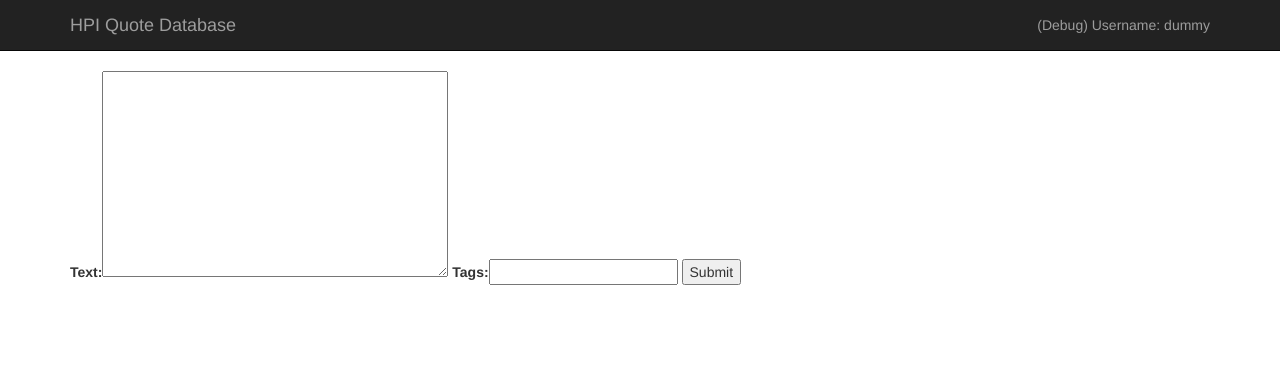
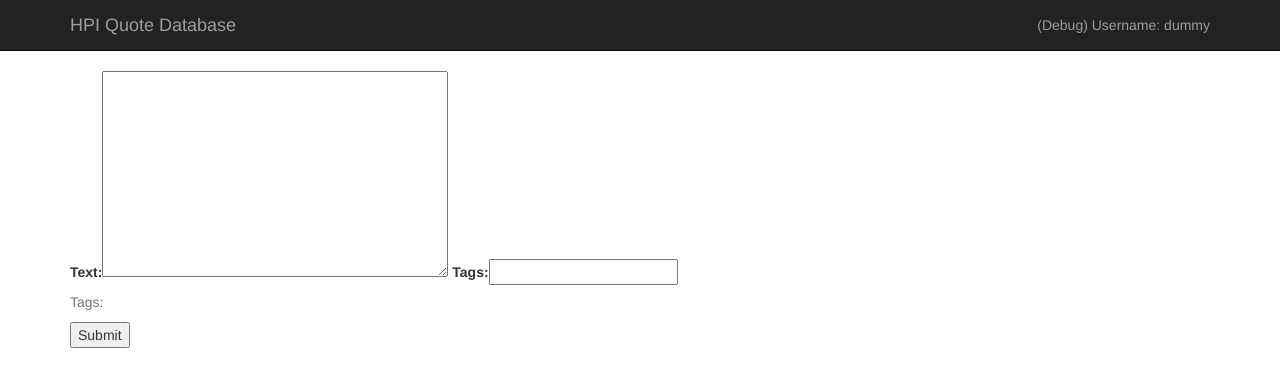
Before and after one commit to m0r13/hpi-quotedb, a Django app: template hpi_quotedb/quotedb/templates/quote/submit.html in a window 1280 px wide. Shown: the top 387 px of the page. Run offline with Django 3.2, Linux system fonts and the light colour scheme; the template is opened without the code that fills it: values that come from a table or form of the project are taken from there, others are empty; parts of the project's set-up code (start-up, migrations or seed data) failed here and were passed over; some libraries are stand-ins or nearby versions.

Commit message:
Added simple javascript tag input helper.

```diff
--- a/hpi_quotedb/quotedb/templates/quote/submit.html
+++ b/hpi_quotedb/quotedb/templates/quote/submit.html
@@ -4,9 +4,50 @@
 <h2>Submit quote</h2>
 
 {% block content %}
+<script>
+function getTags() {
+    var text = $("#id_tags").val();
+    var split = text.split(" ");
+    var tags = [];
+    for(var i = 0; i < split.length; i++) {
+        var tag = split[i].trim().replace("#", "");
+        if (tag.length != 0 && tags.indexOf(tag) == -1)
+            tags.push(tag);
+    }
+    return tags;
+}
+
+window.addEventListener("load", function() {
+    $("a.tag-helper").click(function() {
+        var tag = $(this).data("tag");
+        if (getTags().indexOf(tag) == -1) {
+            var text = $("#id_tags").val();
+            if (text.length != 0)
+                text = text + " ";
+            text = text + "#" + tag;
+            $("#id_tags").val(text);
+        }
+    });
+
+    $("#id_tags").focusout(function() {
+        var text = getTags().join(" #");
+        if (text.length != 0)
+            text = "#"  + text;
+        $("#id_tags").val(text);
+    });
+});
+</script>
+
 <form action="{% url "quotedb:submit_quote" %}" method="POST" role="form">
     {% csrf_token %}
     {{ form|bootstrap }}
+    <span class="help-block">
+        Tags:
+        {% for tag, count in tag_cloud %}
+            <a class="tag-helper" href="#" data-tag="{{ tag.name }}">#{{ tag.name }} ({{ count }})</a>{% if not forloop.last %},{% endif %}
+        {% endfor %}
+
+    </span>
     <input type="submit" value="Submit" />
 </form>
 {% endblock %}
--- a/hpi_quotedb/quotedb/views.py
+++ b/hpi_quotedb/quotedb/views.py
@@ -49,7 +49,7 @@ def submit_quote(request):
             return redirect("quotedb:quotes", order="newest")
     else:
         form = QuoteForm()
-    context = {"form" : form}
+    context = {"form" : form, "tag_cloud" : Tag.get_tag_cloud()}
     return render(request, "quote/submit.html", context)
 
 def vote_quote(request, pk, vote):
```
